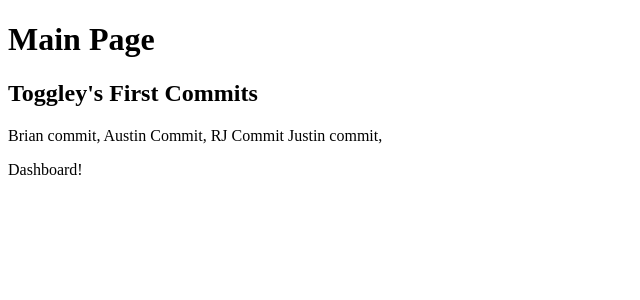
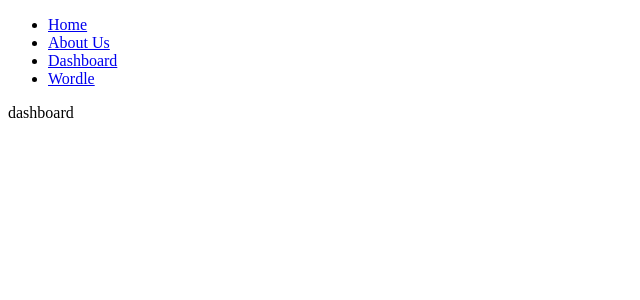
Before and after one commit to toggley/guesswhom, a React (Create React App) app: page /dashboard in a window 1280 px wide. Shown: the top 300 px of the page, without its empty margins (0-640 px from the left). Built offline with nearby package versions, Linux system fonts and the light colour scheme.

Commit message:
Added Tabs

```diff
--- a/package.json
+++ b/package.json
@@ -8,6 +8,7 @@
     "@testing-library/user-event": "^13.5.0",
     "react": "^17.0.2",
     "react-dom": "^17.0.2",
+    "react-router-dom": "^6.3.0",
     "react-scripts": "5.0.0",
     "web-vitals": "^2.1.4"
   },
--- a/src/App.js
+++ b/src/App.js
@@ -1,21 +1,46 @@
-import Dashboard from './components/Dashboard'
+import React from "react";
+
+import ReactDOM from "react-dom";
+
+import { findRenderedComponentWithType } from 'react-dom/test-utils';
+import Dashboard from "./components/Dashboard";
+import About  from "./components/About"
+import Wordle from './components/Wordle';
+import { BrowserRouter, Route, Routes, Link } from "react-router-dom";
+
+function Home() {
+  return(
+    <div>This is the home page</div>
+  )
+}
 
 function App() {
   return (
-    <div className="App">
-      <header className="App-header">
-        <h1>Main Page</h1>
-        <h2>Toggley's First Commits</h2>
-        <p>
-          Brian commit,
-          Austin Commit,
-          RJ Commit
-          Justin commit,
-        </p>
-      </header>
-      <Dashboard />
-    </div>
-  );
+    <BrowserRouter>
+    <div >
+            <ul className="App-header">
+              <li>
+                <Link to="/">Home</Link>
+              </li>
+              <li>
+                <Link to="/about">About Us</Link>
+              </li>
+              <li>
+                <Link to="/dashboard">Dashboard</Link>
+              </li>
+              <li>
+                <Link to="/wordle">Wordle</Link>
+              </li>
+            </ul>
+      <Routes>
+        <Route exact path='/' element={<Home />}></Route>
+        <Route exact path='/about' element={<About />}></Route>
+        <Route exact path='/dashboard' element={<Dashboard />}></Route>
+        <Route exact path='/wordle' element={<Wordle />}></Route>
+      </Routes>
+      </div>
+    </BrowserRouter>
+  )
 }
 
 export default App;
--- /dev/null
+++ b/src/components/About.js
@@ -0,0 +1,5 @@
+const About = () => {
+  return <div>This is the about tab</div>;
+};
+
+export default About;
--- a/src/components/Dashboard.js
+++ b/src/components/Dashboard.js
@@ -1,7 +1,9 @@
-export default function Dashboard() {
-    return(
-        <div className="Dashboard">
-            Dashboard!
-        </div>
-    )
-}
+import React, {useState } from "react";
+
+export const Dashboard = (props) => {
+  return (
+    <div>dashboard</div>
+  );
+};
+
+export default Dashboard
--- /dev/null
+++ b/src/components/Wordle.js
@@ -0,0 +1,5 @@
+const Wordle = () => {
+  return <div>This is the Wordle tab</div>;
+};
+
+export default Wordle;
```
Also changed, not shown: 1 other file (tests, documents, lock files or other folders).
